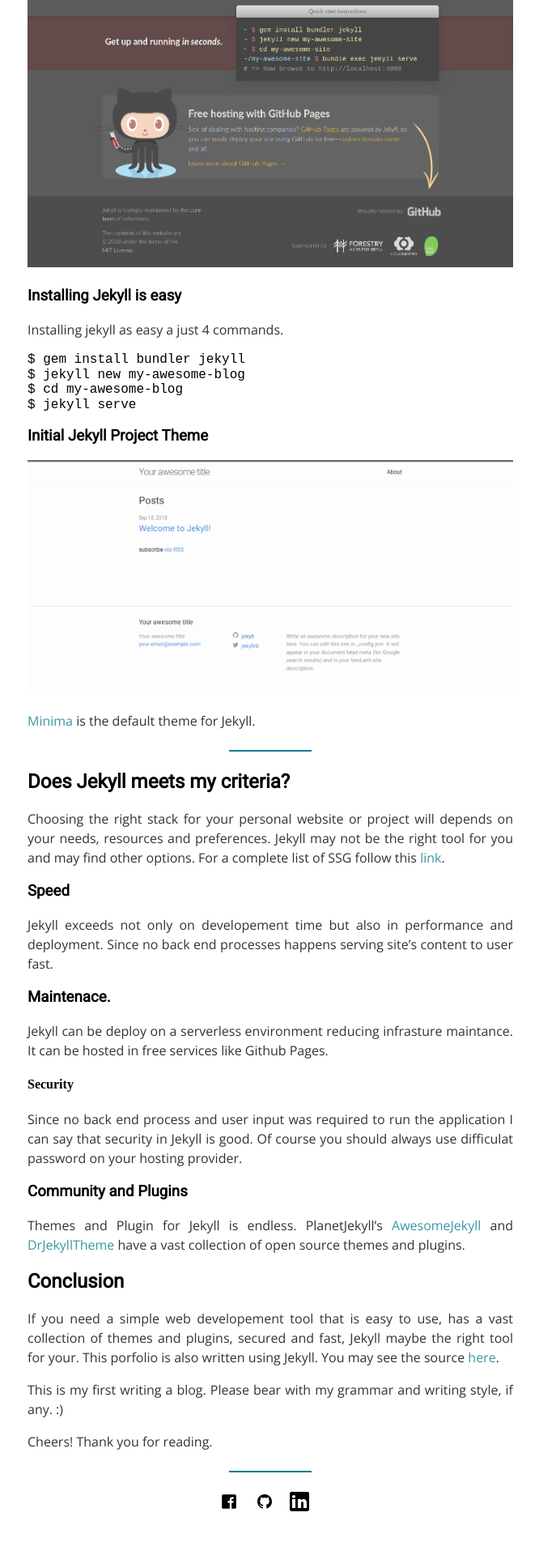
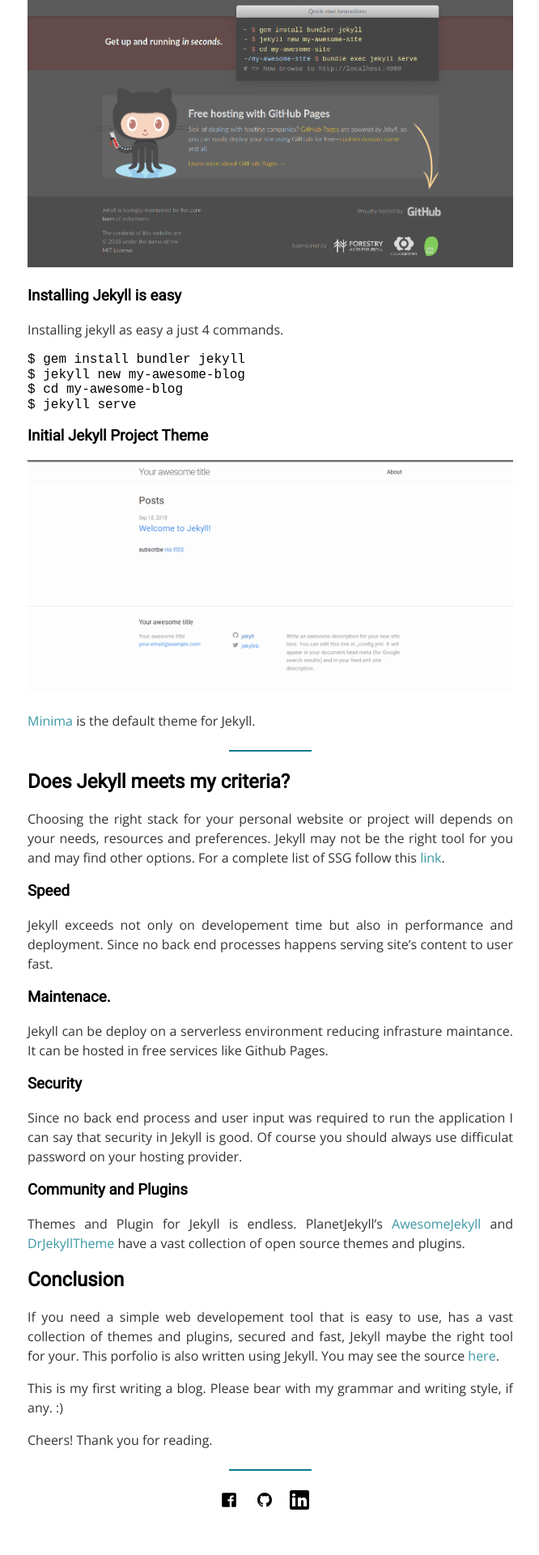
Before and after one commit to manuelubaldo/manuelubaldo.github.io, a Jekyll site: the page built from _posts/2018-10-06-choosing-right-stack.md, in a window 1280 px wide. Shown: the part 1879-3799 px from the top of the page at 81% size, without its empty margins (306-972 px from the left). Built offline with Jekyll 4.4.1, drawn with Linux system fonts in a browser that asks for light colours.

```diff
--- a/_posts/2018-10-06-choosing-right-stack.md
+++ b/_posts/2018-10-06-choosing-right-stack.md
@@ -63,7 +63,7 @@ Jekyll exceeds not only on developement time but also in performance and deploym
 ### Maintenace.
 Jekyll can be deploy on a serverless environment reducing infrasture maintance. It can be hosted in free services like Github Pages.
 
-#### Security
+### Security
 Since no back end process and user input was required to run the application I can say that security in Jekyll is good. Of course you should always use difficulat password on your hosting provider.
 
 ### Community and Plugins
```
